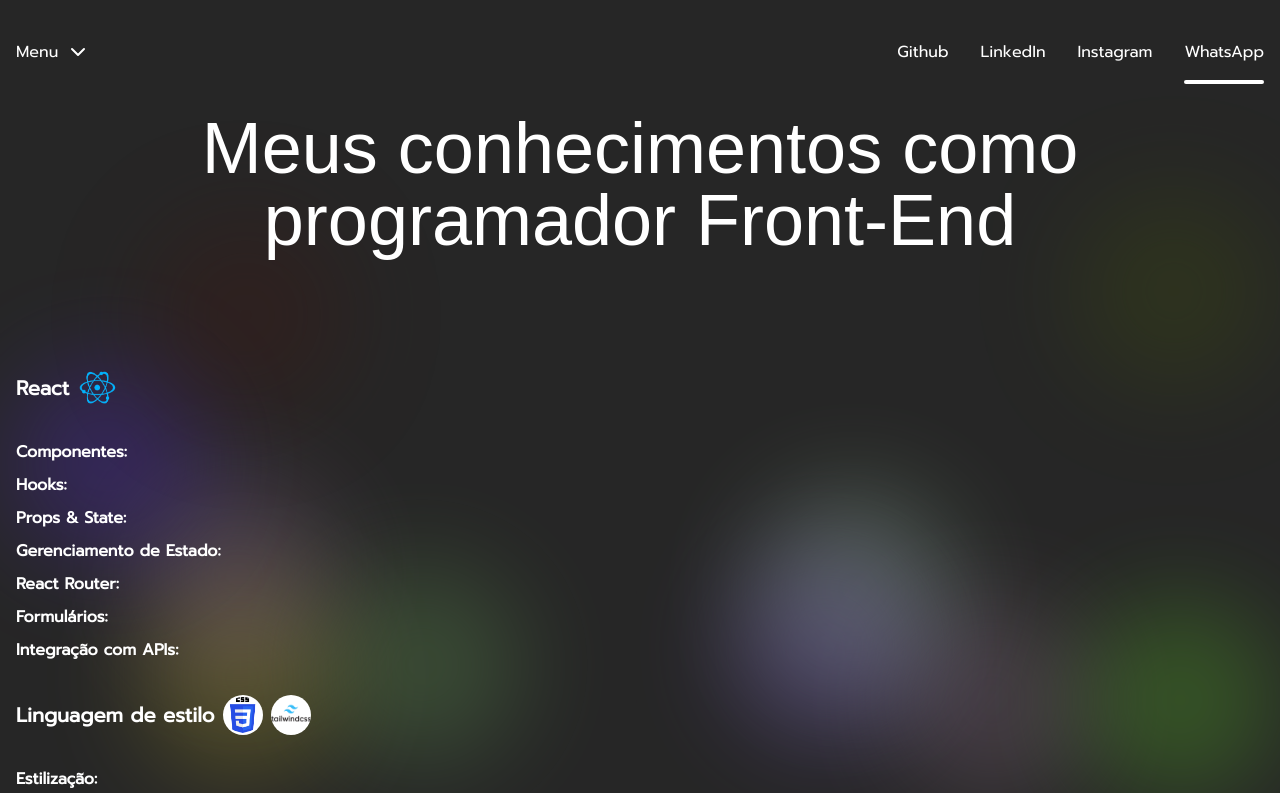
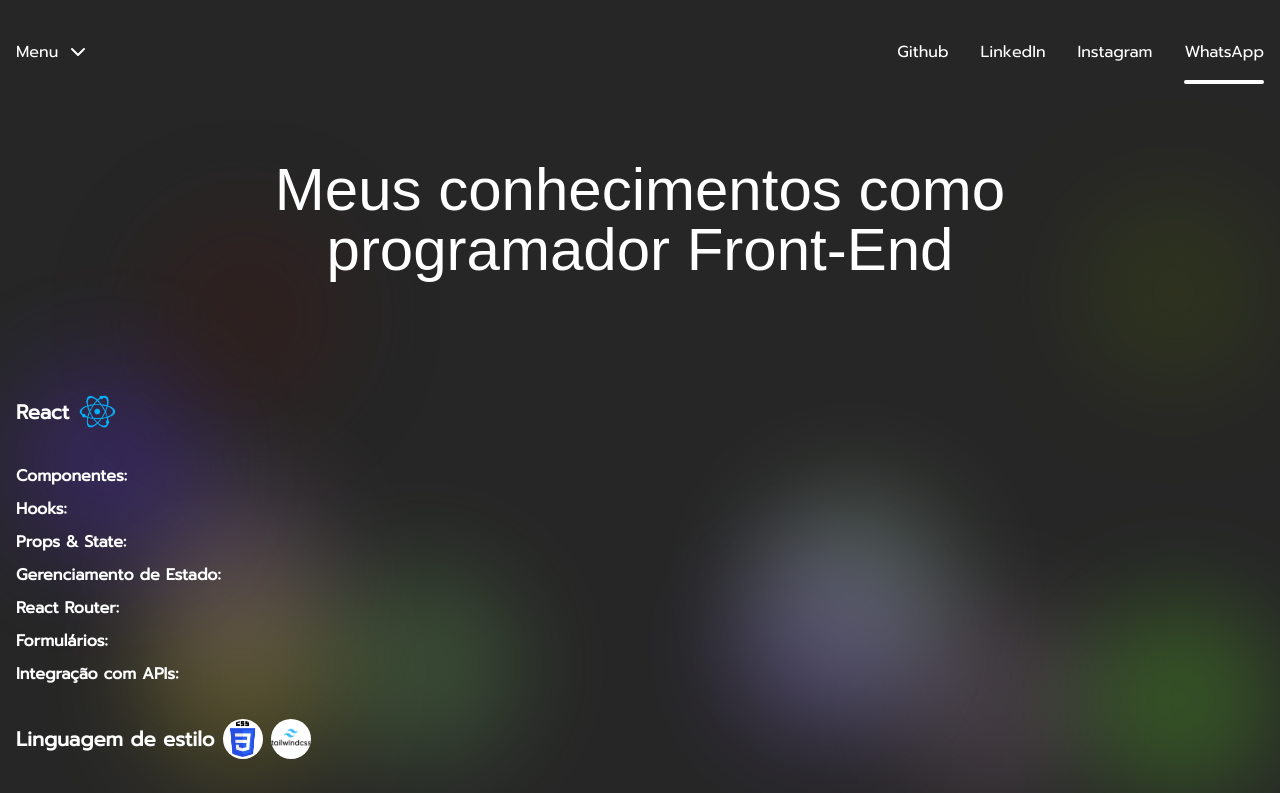
Before and after one commit to Romeusorionaet/romeu-soares-portfolio, a Next.js app: page /developer/front-end in a window 1280 px wide. Shown: the top 793 px of the page. Built offline with nearby package versions, Linux system fonts and the light colour scheme; no server answers; a web font is replaced by a local one.

Commit message:
chore: changed value of paddings from all pages

```diff
--- a/src/app/(portfolio)/(home)/page.tsx
+++ b/src/app/(portfolio)/(home)/page.tsx
@@ -8,11 +8,11 @@ import { TopicsNavigation } from '@/components/topics-navigation'
 
 export default function Home() {
   return (
-    <main className="pb-8 pt-28">
+    <main className="pb-20">
       <BackgroundOne />
 
-      <section className="section_limiter relative h-hbp_0 space-y-4 px-4 lg:h-hbp_2">
-        <h1 className="style_title_1">Hello World!</h1>
+      <section className="section_limiter relative flex h-hbp_0 flex-col justify-center gap-4 px-4 lg:h-hbp_2">
+        <h1 className="style_title_1 max-md:text-center">Programador Web</h1>
 
         <div className="space-y-4 md:w-1/2">
           <h2 className="text-lg md:text-xl">
--- a/src/app/(portfolio)/about/page.tsx
+++ b/src/app/(portfolio)/about/page.tsx
@@ -5,7 +5,7 @@ import { TopicsNavigation } from '@/components/topics-navigation'
 
 export default function About() {
   return (
-    <main className="relative space-y-8 overflow-hidden px-4 py-28">
+    <main className="relative space-y-8 overflow-hidden px-4 pb-28 pt-40">
       {Array.from({ length: 10 }).map((_, index) => (
         <MovingBackgroundBalls key={index} />
       ))}
--- a/src/app/(portfolio)/developer/back-end/page.tsx
+++ b/src/app/(portfolio)/developer/back-end/page.tsx
@@ -6,16 +6,16 @@ import production from '@/assets/img/others/production.png'
 
 export default function BackEnd() {
   return (
-    <main className="relative overflow-hidden px-4 py-28">
+    <main className="relative overflow-hidden px-4">
       {Array.from({ length: 10 }).map((_, index) => (
         <MovingBackgroundBalls key={index} />
       ))}
 
-      <h1 className="style_title_1 online-block mx-auto w-5/6 text-center">
+      <h1 className="style_title_1 online-block mx-auto mt-40 w-5/6 text-center">
         Meus conhecimentos como programador Back-End
       </h1>
 
-      <section className="section_limiter mt-28 flex flex-col gap-6">
+      <section className="section_limiter mt-28 flex flex-col gap-6 pb-28">
         <div>
           <div className="mb-8 flex items-center gap-2">
             <h2 className="text-xl font-bold">Nodejs</h2>
--- a/src/app/(portfolio)/developer/front-end/page.tsx
+++ b/src/app/(portfolio)/developer/front-end/page.tsx
@@ -12,16 +12,16 @@ import { MovingBackgroundBalls } from '@/components/moving-card/moving-backgroun
 
 export default function FrontEnd() {
   return (
-    <main className="relative overflow-hidden px-4 py-28">
+    <main className="relative overflow-hidden px-4">
       {Array.from({ length: 10 }).map((_, index) => (
         <MovingBackgroundBalls key={index} />
       ))}
 
-      <h1 className="style_title_1 online-block mx-auto w-5/6 text-center">
+      <h1 className="style_title_1 online-block mx-auto mt-40 w-5/6 text-center">
         Meus conhecimentos como programador Front-End
       </h1>
 
-      <section className="section_limiter mt-28 flex flex-col gap-6">
+      <section className="section_limiter mt-28 flex flex-col gap-6 pb-28">
         <div>
           <div className="mb-8 flex items-center gap-2">
             <h2 className="text-xl font-bold">React</h2>
--- a/src/assets/styles/global.css
+++ b/src/assets/styles/global.css
@@ -55,7 +55,7 @@
       @apply max-w-[1680px] mx-auto w-full
     }
     .style_title_1 {
-      @apply max-lg:text-6xl max-md:text-4xl lg:text-7xl
+      @apply max-lg:text-5xl max-md:text-2xl lg:text-6xl
     }
     .hover_expand_list {
       @apply mt-2 border-b border-white/50 max-h-0 list-inside list-disc overflow-auto opacity-0
```
